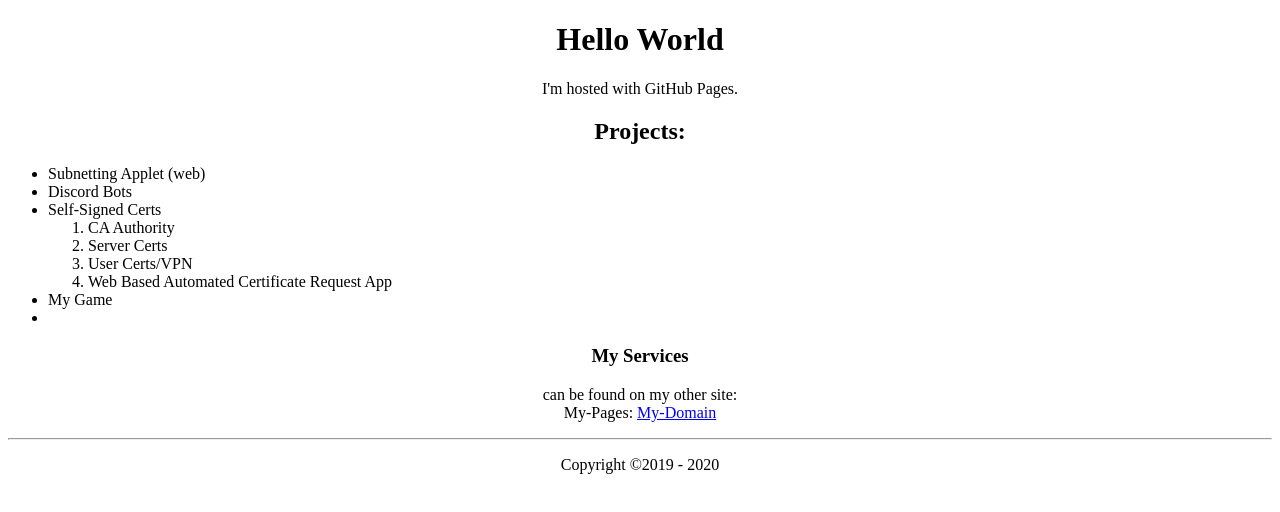
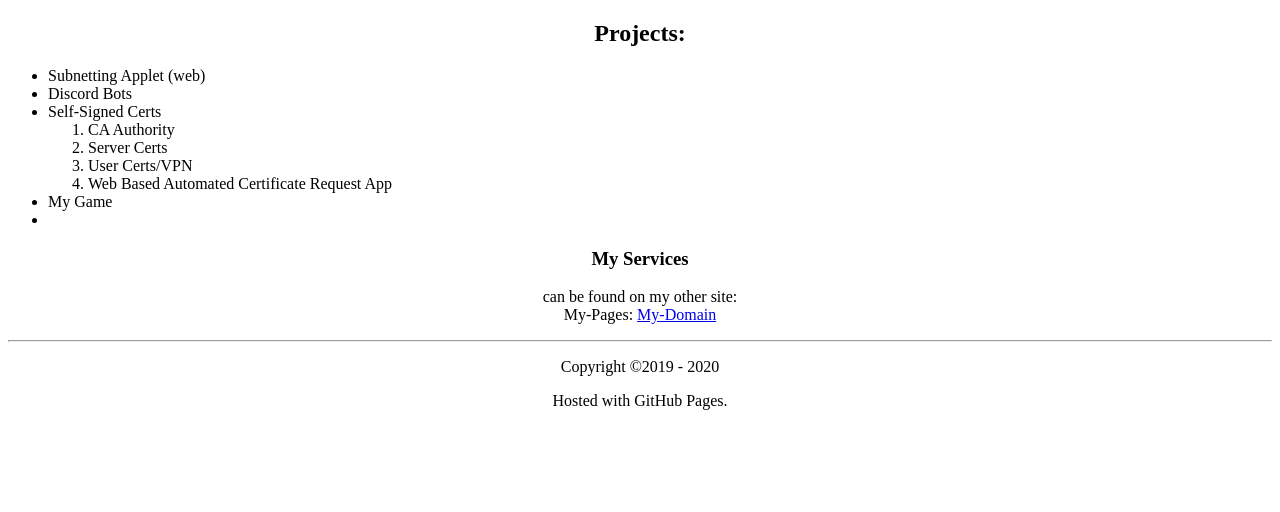
Before and after one commit to PBLCelt/pblcelt.github.io, a plain HTML site: page index.html in a window 1280 px wide. Drawn offline with Linux system fonts and the light colour scheme.

Commit message:
Update index.html

```diff
--- a/index.html
+++ b/index.html
@@ -2,8 +2,6 @@
 <html>
 	<body>
 		<center>
-			<h1>Hello World</h1>
-			<p>I'm hosted with GitHub Pages.</p>
 			<H2>Projects:</H2>
 			</center>
 			<ul>
@@ -29,6 +27,7 @@
 			<hr />
 			<center>
 				<p>Copyright &copy;2019<span id="DTY"></span><br/></p>
+				<p>Hosted with GitHub Pages.</p>
 			</center>
 		</footer>
 	</body>
```
